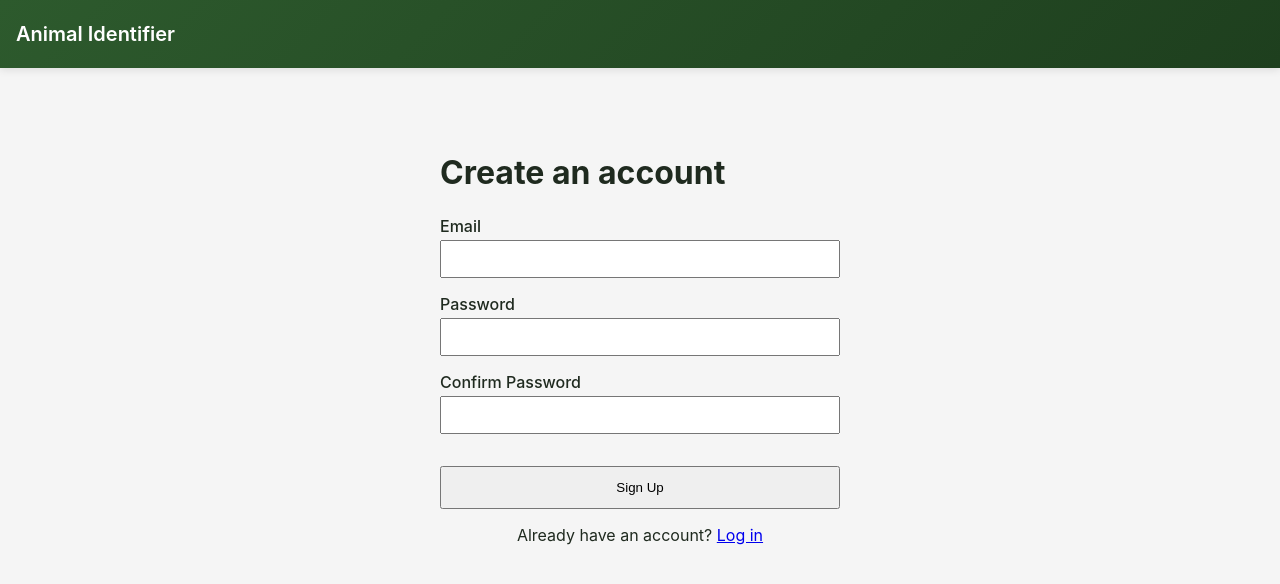
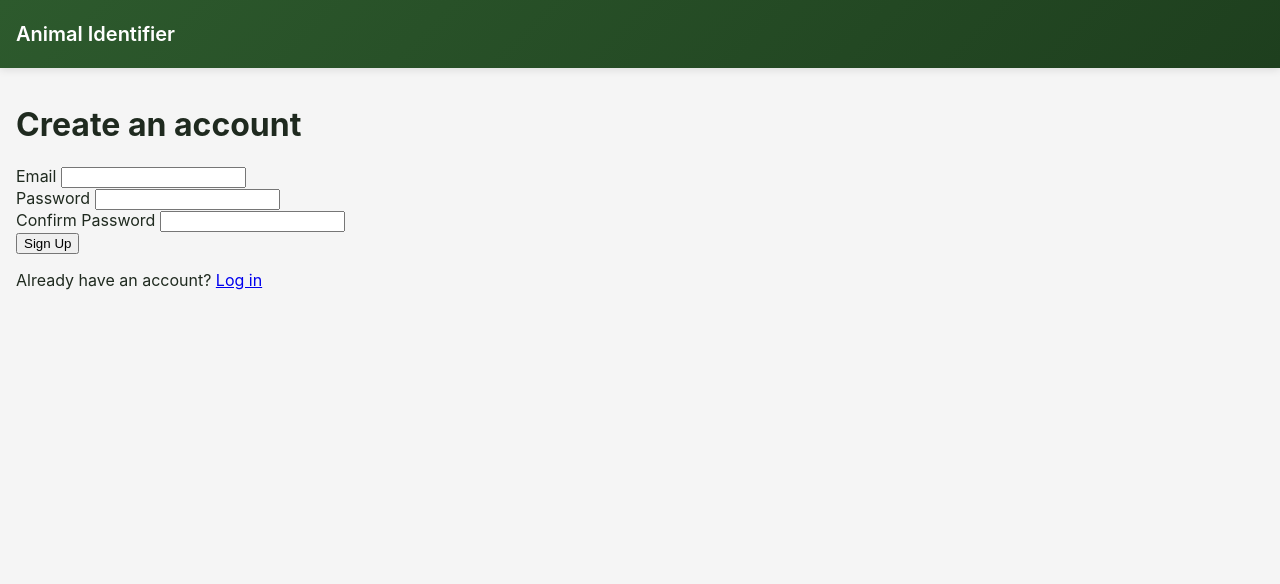
Before and after one commit to Animal-Nerds/animal-identifier, a SvelteKit app: page /signup in a window 1280 px wide. Shown: the top 584 px of the page. Built offline with nearby package versions, Linux system fonts and the light colour scheme.

Commit message:
page update

```diff
--- a/src/routes/signup/+page.svelte
+++ b/src/routes/signup/+page.svelte
@@ -77,7 +77,6 @@
 				return;
 			}
 
-			// success
 			goto('/dashboard');
 		} catch (err: unknown) {
 			errors.server = 'Something went wrong. Please try again.';
@@ -155,52 +154,3 @@
 		<a href="/auth/login">Log in</a>
 	</p>
 </div>
-
-<style>
-	.container {
-		max-width: 400px;
-		margin: 2rem auto;
-		padding: 1rem;
-	}
-
-	h1 {
-		margin-bottom: 1.5rem;
-	}
-
-	.field {
-		margin-bottom: 1rem;
-		display: flex;
-		flex-direction: column;
-	}
-
-	label {
-		margin-bottom: 0.25rem;
-		font-weight: 500;
-	}
-
-	input {
-		padding: 0.5rem;
-		font-size: 1rem;
-	}
-
-	button {
-		width: 100%;
-		padding: 0.75rem;
-		margin-top: 1rem;
-		cursor: pointer;
-	}
-
-	.error {
-		color: red;
-		font-size: 0.875rem;
-	}
-
-	.server {
-		margin-top: 0.5rem;
-	}
-
-	.login-link {
-		margin-top: 1rem;
-		text-align: center;
-	}
-</style>
```
